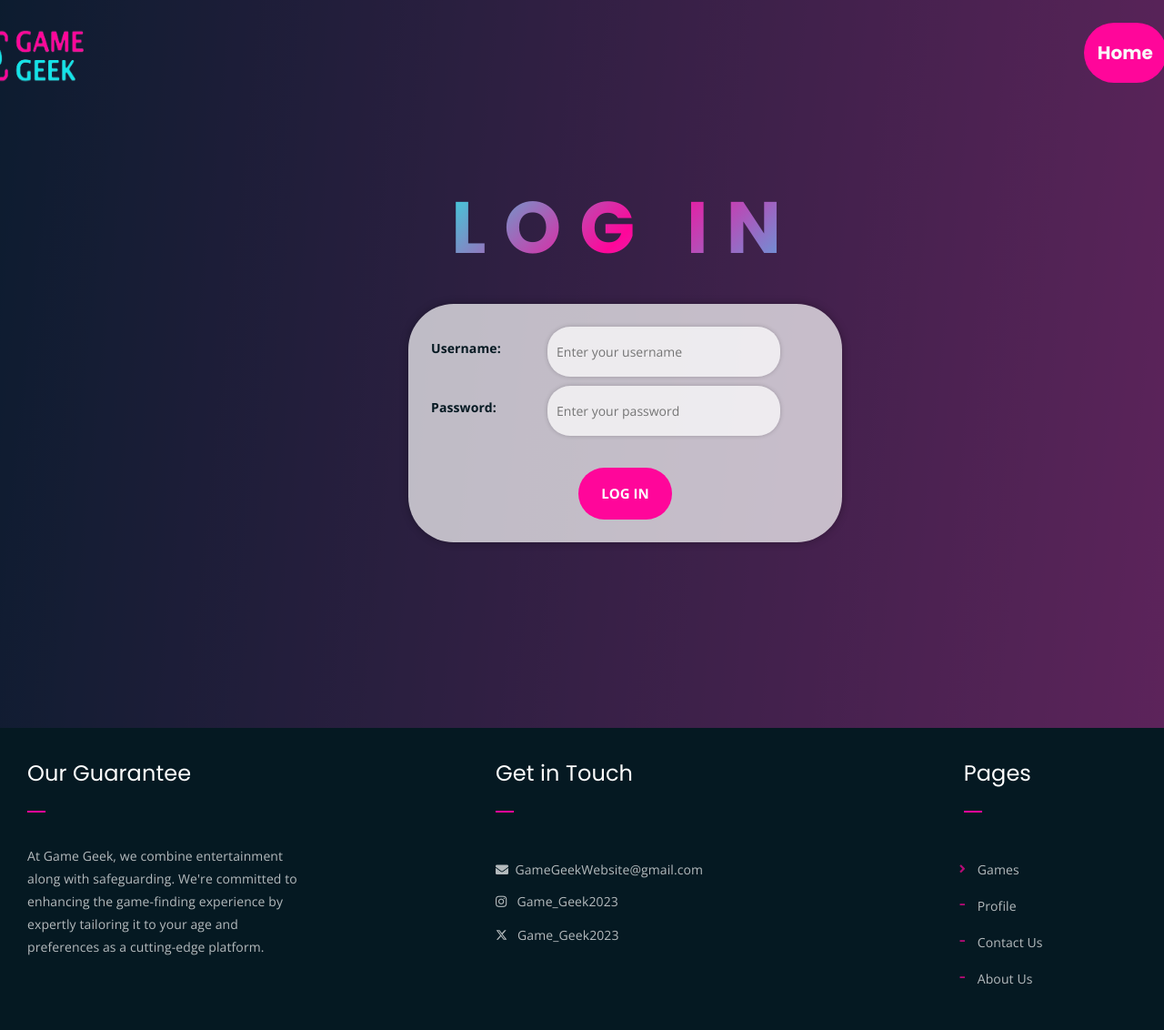
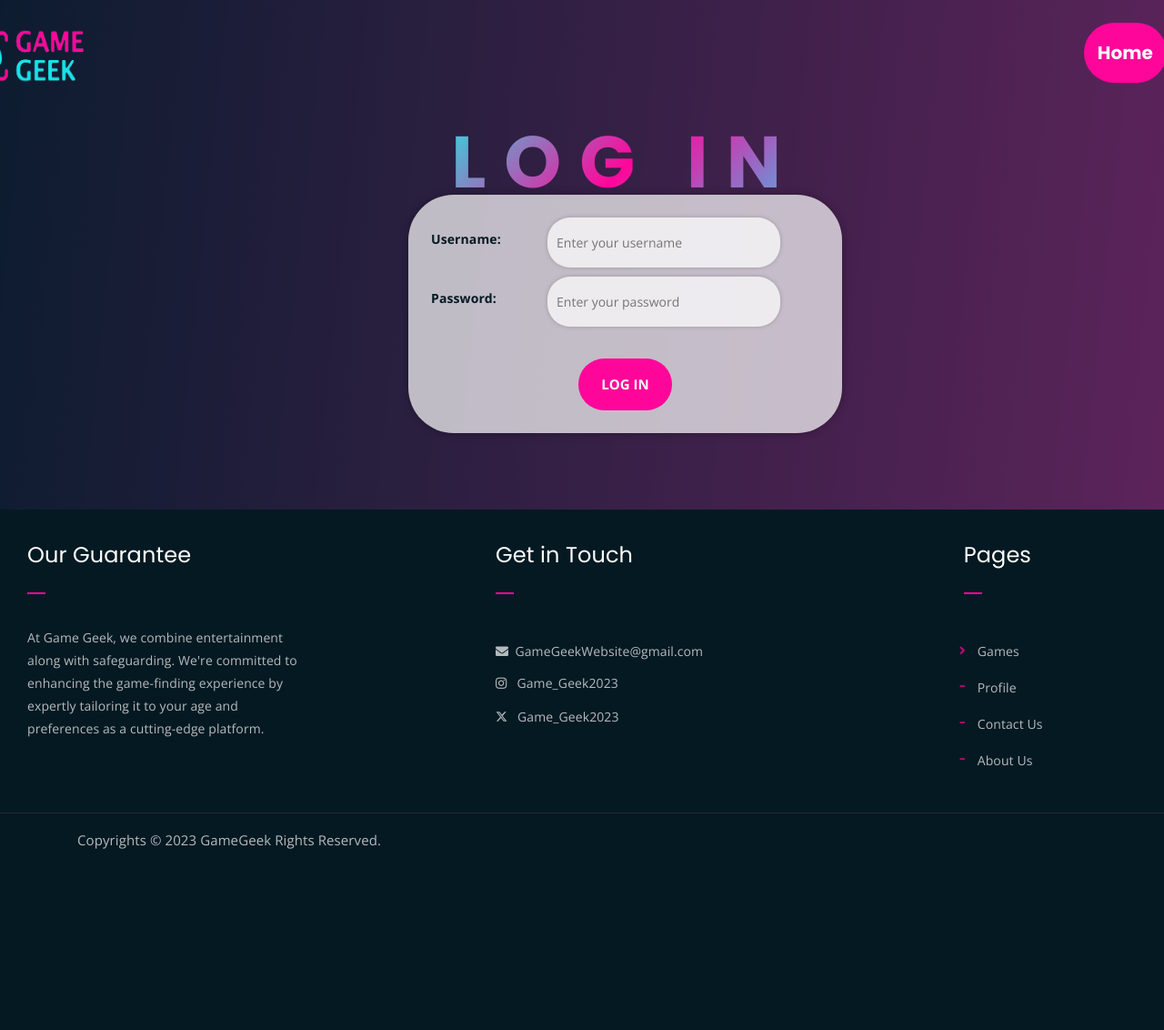
Before and after one commit to HanaAlfozan/2023-GP1-5, a Django app: page /login/ in a window 1280 px wide; the page is wider, and only the part inside the window is pictured. Shown: the top 1132 px of that part at 91% size. After the commit the page ends 933 px from the top of that part, so only its background shows below. Run offline with Django 4.2, Linux system fonts and the light colour scheme; some libraries are stand-ins or nearby versions.

Commit message:
minor changes

```diff
--- a/FrontEnd/templates/login.html
+++ b/FrontEnd/templates/login.html
@@ -71,11 +71,14 @@ background: linear-gradient(96deg, rgba(21,22,51,1) 0%, rgba(226,42,162,1) 86%);
     text-align: center;
 
     width: 60%; /* Reduce the width of the form */
-    margin: 3% auto; /* Adjust vertical margin */
+    margin: -3% auto; /* Adjust vertical margin */
 
 
 }
 
+.hero-area {
+  height: 70%;
+}
 
 
 
--- a/FrontEnd/templates/signup.html
+++ b/FrontEnd/templates/signup.html
@@ -70,7 +70,7 @@ background: linear-gradient(96deg, rgba(21,22,51,1) 0%, rgba(226,42,162,1) 86%);
 
 
     width: 60%; /* Reduce the width of the form */
-    margin: 3% auto; /* Adjust vertical margin */
+    margin: -3% auto; /* Adjust vertical margin */
 
 }
 
```
